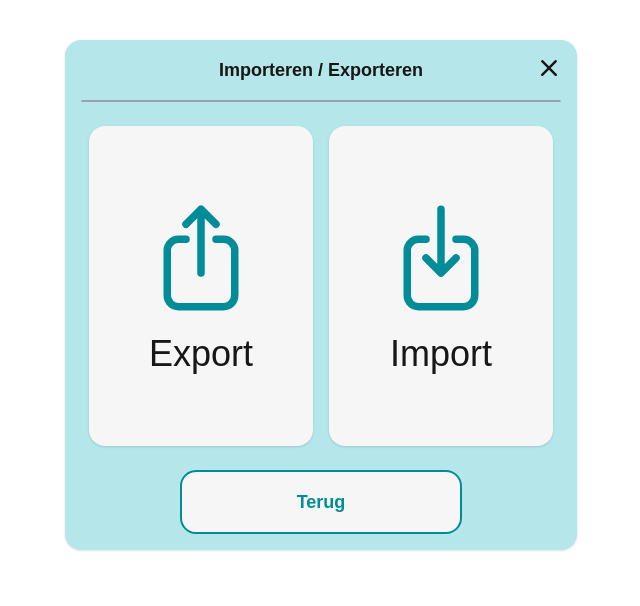
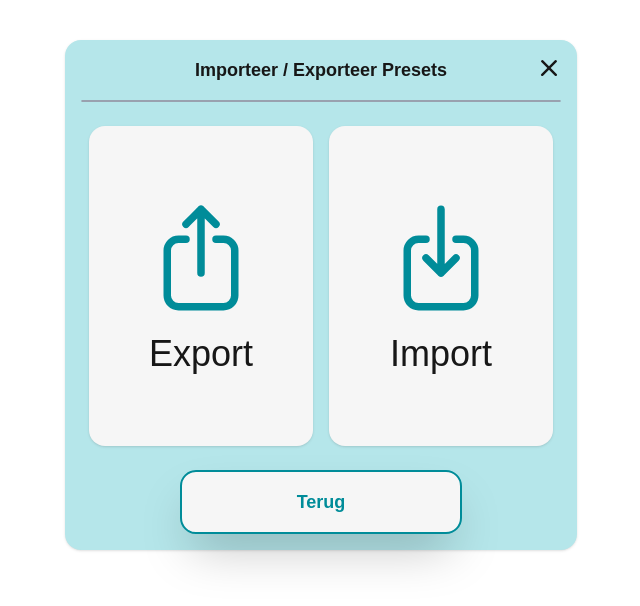
Before and after one commit to Thomas-More-Digital-Innovation/2526-MPI-003-Workarea-projections, a Next.js app in the folder code/: page / in a window 1280 px wide. Shown: the top 606 px of the page, without its empty margins (319-959 px from the left). Built offline with nearby package versions, Linux system fonts and the light colour scheme.

Commit message:
more updates

```diff
--- a/code/src/components/Button.tsx
+++ b/code/src/components/Button.tsx
@@ -6,7 +6,7 @@ const Button = ({ text, type = "primary" }: { text: string; type?: "primary" | "
   if (type === "primary") {
     return (
       <button
-        className="w-full p-4 text-[var(--color-white)] font-bold text-lg rounded-2xl transition-colors duration-200 cursor-pointer"
+        className="w-full p-4 text-[var(--color-white)] font-bold text-lg rounded-2xl transition-colors duration-200 cursor-pointer shadow-2xl"
         style={{
           backgroundColor: isHovered ? "var(--hover-primary)" : "var(--color-primary)",
         }}
@@ -21,7 +21,7 @@ const Button = ({ text, type = "primary" }: { text: string; type?: "primary" | "
   // Secondary button
   return (
     <button
-      className="border-2 border-[var(--color-primary)] w-full p-4 text-[var(--color-primary)] font-bold text-lg rounded-2xl transition-colors duration-200 cursor-pointer"
+      className="border-2 border-[var(--color-primary)] w-full p-4 text-[var(--color-primary)] font-bold text-lg rounded-2xl transition-colors duration-200 cursor-pointer shadow-2xl"
       style={{
         backgroundColor: isHovered ? "var(--hover-white)" : "var(--color-white)",
       }}
--- a/code/src/components/Popup.tsx
+++ b/code/src/components/Popup.tsx
@@ -24,12 +24,12 @@ const Popup = ({ popupType }: { popupType: string }) => {
 
   const title =
     popupType === "imageUpload" ? "Foto Toevoegen" :
-    popupType === "exportImport" ? "Importeren / Exporteren" :
-    popupType === "removeImage" ? "Afbeelding verwijderen":
+    popupType === "exportImport" ? "Importeer / Exporteer Presets" :
+    popupType === "removeImage" ? "Foto Verwijderen":
     "Popup";
 
   return (
-    <div className="p-4 bg-[var(--color-popup)] rounded-2xl shadow relative max-h-[675px] w-[80%] md:w-[40%]">
+    <div className="p-4 bg-[var(--color-popup)] rounded-2xl shadow relative max-w-[609px] w-[80%] md:w-[40%]">
       <input
         type="file"
         ref={fileInputRef}
@@ -110,7 +110,7 @@ const Popup = ({ popupType }: { popupType: string }) => {
                     />
                 </div>
             <p className="mt-8 mb-8 text-3xl">
-             Ben je zeker dat je dit wilt verwijderen?
+              Ben je zeker dat je dit wilt verwijderen?
             </p>
 
             </div>
```
